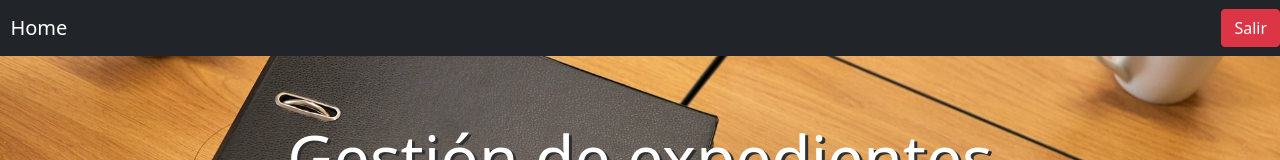
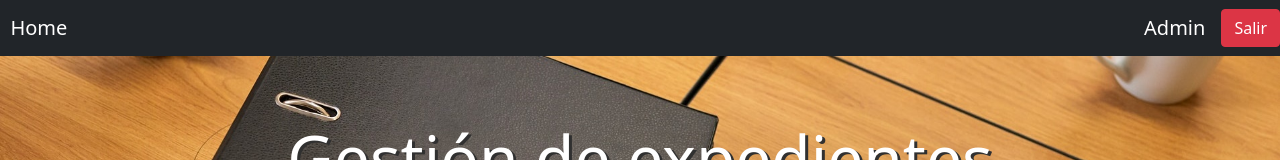
Before and after one commit to ani-ferreira/expedientes, a React (Create React App) app in the folder client/: page / in a window 1280 px wide. Shown: the top 160 px of the page. Built offline with nearby package versions, Linux system fonts and the light colour scheme; sample sign-in values are in the browser's storage.

Commit message:
Added admin link when admin is logged in

```diff
--- a/client/src/Services/authServices.js
+++ b/client/src/Services/authServices.js
@@ -15,9 +15,10 @@ export const registerUser = async (data) => {
 export const loginUser = async (data) => {
   const response = await axios.post('/user/login', data);
   if (response.data) {
-    console.log(JSON.stringify(response?.data));
+    console.log(response?.data);
 
     localStorage.setItem('token', response.data.token);
+    localStorage.setItem('role', response.data.role);
   }
   return response.data;
 };
--- a/client/src/components/Layout/Header.js
+++ b/client/src/components/Layout/Header.js
@@ -4,6 +4,7 @@ import { Link } from 'react-router-dom';
 
 const Header = () => {
   const isAuth = useSelector((state) => state.authReducer.isAuth);
+  const isAdmin = useSelector((state) => state.authReducer.role);
 
   return (
     <nav className="navbar navbar-expand-lg navbar-dark bg-dark">
@@ -12,6 +13,11 @@ const Header = () => {
       </Link>
 
       <div className="collapse navbar-collapse" id="navbarNav"></div>
+      {isAuth && isAdmin === 'admin' ? (
+        <Link to="/admin" className="navbar-brand active">
+          &nbsp; Admin
+        </Link>
+      ) : null}
       {isAuth ? <LogoutBtn /> : null}
     </nav>
   );
--- a/client/src/pages/Home.js
+++ b/client/src/pages/Home.js
@@ -4,6 +4,10 @@ import { useSelector } from 'react-redux';
 
 const Home = () => {
   const auth = useSelector((state) => state.authReducer.isAuth);
+  const role = useSelector((state) => state.authReducer.role);
+  const token = useSelector((state) => state.authReducer.token);
+  console.log(role);
+  console.log(token);
   console.log('auth is:' + auth);
   return (
     <>
--- a/client/src/store/authReducer.js
+++ b/client/src/store/authReducer.js
@@ -2,6 +2,7 @@ import { createSlice, createAsyncThunk } from '@reduxjs/toolkit';
 import { loginUser } from '../Services/authServices';
 
 const token = localStorage.getItem('token');
+const role = localStorage.getItem('role');
 
 const initialState = {
   token: token ? token : null,
@@ -9,6 +10,7 @@ const initialState = {
   isLoading: false,
   isError: false,
   message: '',
+  role: role ? role : null,
 };
 
 export const login = createAsyncThunk('auth/login', async (user, thunkAPI) => {
@@ -35,6 +37,7 @@ const authSlice = createSlice({
   reducers: {
     logout: (state) => {
       window.localStorage.removeItem('token');
+      window.localStorage.removeItem('role');
       return {
         ...state,
         isAuth: false,
@@ -53,7 +56,8 @@ const authSlice = createSlice({
       .addCase(login.fulfilled, (state, action) => {
         state.isLoading = false;
         state.isAuth = true;
-        state.token = action.payload;
+        state.token = action.payload.token;
+        state.role = action.payload.role;
       })
       .addCase(login.rejected, (state, action) => {
         state.isLoading = false;
```
